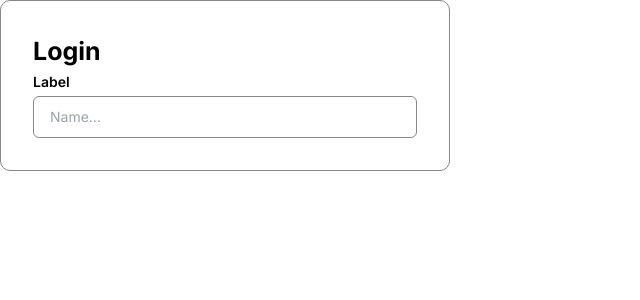
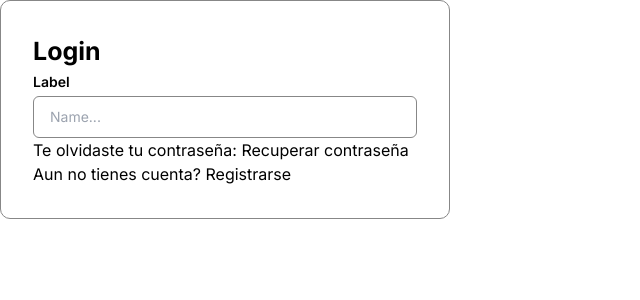
Before and after one commit to francoarmando1911/next-auth, a Next.js app: page / in a window 1280 px wide. Shown: the top 300 px of the page, without its empty margins (0-640 px from the left). Built offline with nearby package versions, Linux system fonts and the light colour scheme.

Commit message:
button del login

```diff
--- a/src/app/page.tsx
+++ b/src/app/page.tsx
@@ -12,6 +12,16 @@ export default function LoginPage() {
         placeholder='Name...'
         type='text'
       />
+      <Form.Footer
+        description="Te olvidaste tu contraseña: "
+        link='/forget-password'
+        textLink="Recuperar contraseña"
+      />
+      <Form.Footer
+        description="Aun no tienes cuenta? "
+        link='/register'
+        textLink="Registrarse"
+      />
 
     </Form>
     </>
--- /dev/null
+++ b/src/components/Form/components/Footer.tsx
@@ -0,0 +1,18 @@
+import Link from "next/link"
+
+interface FooterProps {
+    description: string
+    textLink: string
+    link: string
+}
+
+export function Footer({ description, textLink, link }: FooterProps) {
+    return(
+        <div className="w-full flex justify-center mt-3">
+            <span className="text-[12px]">
+                {description} <Link href={link} className="font-bold">{textLink}</Link>
+            </span>
+        </div>
+    )
+
+}
--- a/src/components/Form/components/styles.module.scss
+++ b/src/components/Form/components/styles.module.scss
@@ -21,3 +21,24 @@
         outline: 1.5px solid black;
     }
 }
+
+.submitButton{
+    margin-top: 1rem;
+    width: 100%;
+    background: black;
+    color: white;
+    text-align: center;
+    border-radius: 6px;
+    padding: .4rem 0;
+    border: 1px solid transparent;
+    transition-duration: .3s;
+    display: flex;
+    align-items: center;
+    justify-content: center;
+
+    &:hover{
+        background-color: white;
+        color: black;
+        border: 1px solid black;
+    }
+}
--- a/src/components/Form/index.tsx
+++ b/src/components/Form/index.tsx
@@ -3,6 +3,7 @@
 import { createContext, useState } from "react"
 import styles from './styles.module.scss'
 import { Input } from "./components/input"
+import { Footer } from "./components/Footer"
 
 type FormValues = Record<string, string>
 
@@ -42,3 +43,4 @@ export function Form ({title, description, onSubmit, children} : FormProps){
 }
 
 Form.Input = Input
+Form.Footer = Footer
```
Also changed, not shown: src/components/Form/components/SubmitButton.tsx (added, +15 -0 lines).
